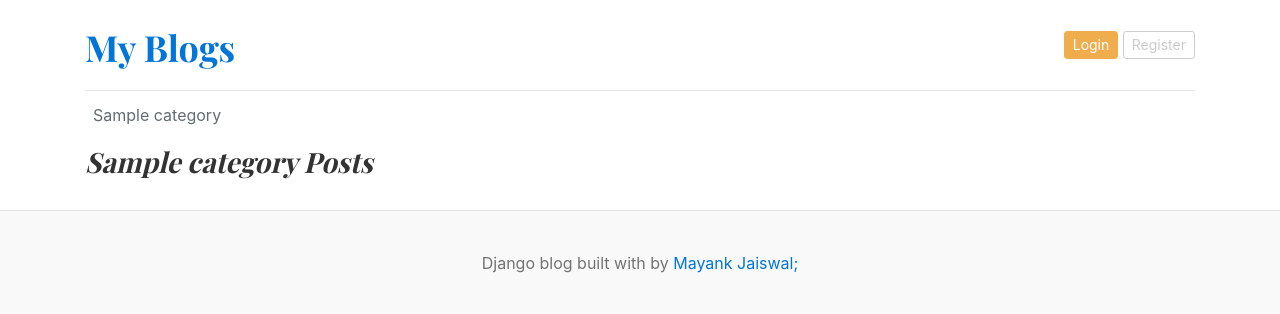
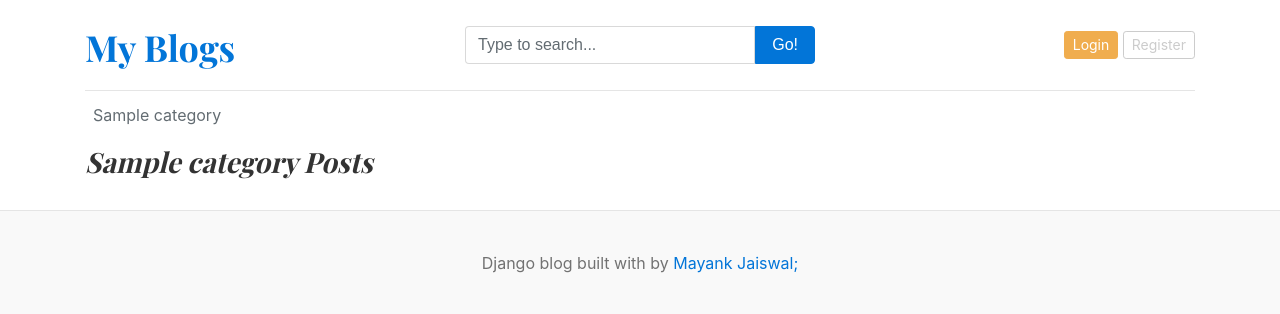
Before and after one commit to mayankjaiswall/my-blogs, a Django app: page /category/1/ in a window 1280 px wide. Shown: the top 314 px of the page. Run offline with Django 4.2, Linux system fonts and the light colour scheme; tables that the repository leaves empty hold one stand-in row (values such as "Sample post"); data that the repository does not hold is empty.

Commit message:
Add header search, dynamicize social links
Move search functionality from blog sidebar to main header for better discoverability. Replace hardcoded social platform links with dynamic rendering from database. Add new search_results.html template to display search query results.

```diff
--- a/templates/base.html
+++ b/templates/base.html
@@ -21,8 +21,14 @@
     <div class="container">
       <header class="blog-header py-3">
         <div class="row flex-nowrap justify-content-between align-items-center">
-          <div class="col-8 pt-1">
+          <div class="col-4 pt-1">
             <a class="blog-header-logo text-dark" href="/">My Blogs</a>
+          </div>
+          <div class="col-4">
+            <form class="sidebar-search-form" method="GET" action="{% url 'search' %}">
+            <input class="form-control" type="search" name="keyword" placeholder="Type to search..." aria-label="Search">
+            <button class="btn btn-primary" type="submit">Go!</button>
+          </form>
           </div>
           <div class="col-4 d-flex justify-content-end align-items-center">
             <a class="btn btn-sm btn-warning" href="#">Login</a> &nbsp;
--- /dev/null
+++ b/templates/search_results.html
@@ -0,0 +1 @@
+{% extends 'base.html' %}
```
Also changed, not shown: templates/blog_detail.html (+5 -10 lines), templates/home.html (+5 -2 lines).
